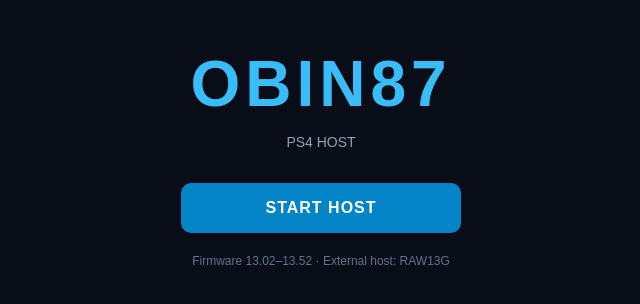
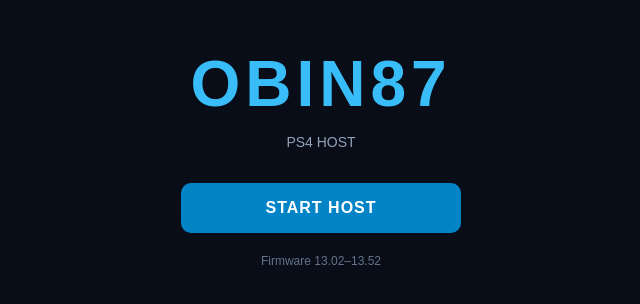
Before and after one commit to Obin88/obin88.github.io, a plain HTML site: page index.html in a window 1280 px wide. Shown: the part 242-546 px from the top of the page, without its empty margins (319-959 px from the left). Drawn offline with Linux system fonts and the light colour scheme.

Commit message:
Remove external host label from homepage

```diff
--- a/index.html
+++ b/index.html
@@ -22,7 +22,7 @@
     <h1>OBIN87</h1>
     <p>PS4 HOST</p>
     <a href="https://raw13g.github.io/jb">START HOST</a>
-    <small>Firmware 13.02–13.52 · External host: RAW13G</small>
+    <small>Firmware 13.02–13.52</small>
   </main>
 </body>
 </html>
```
